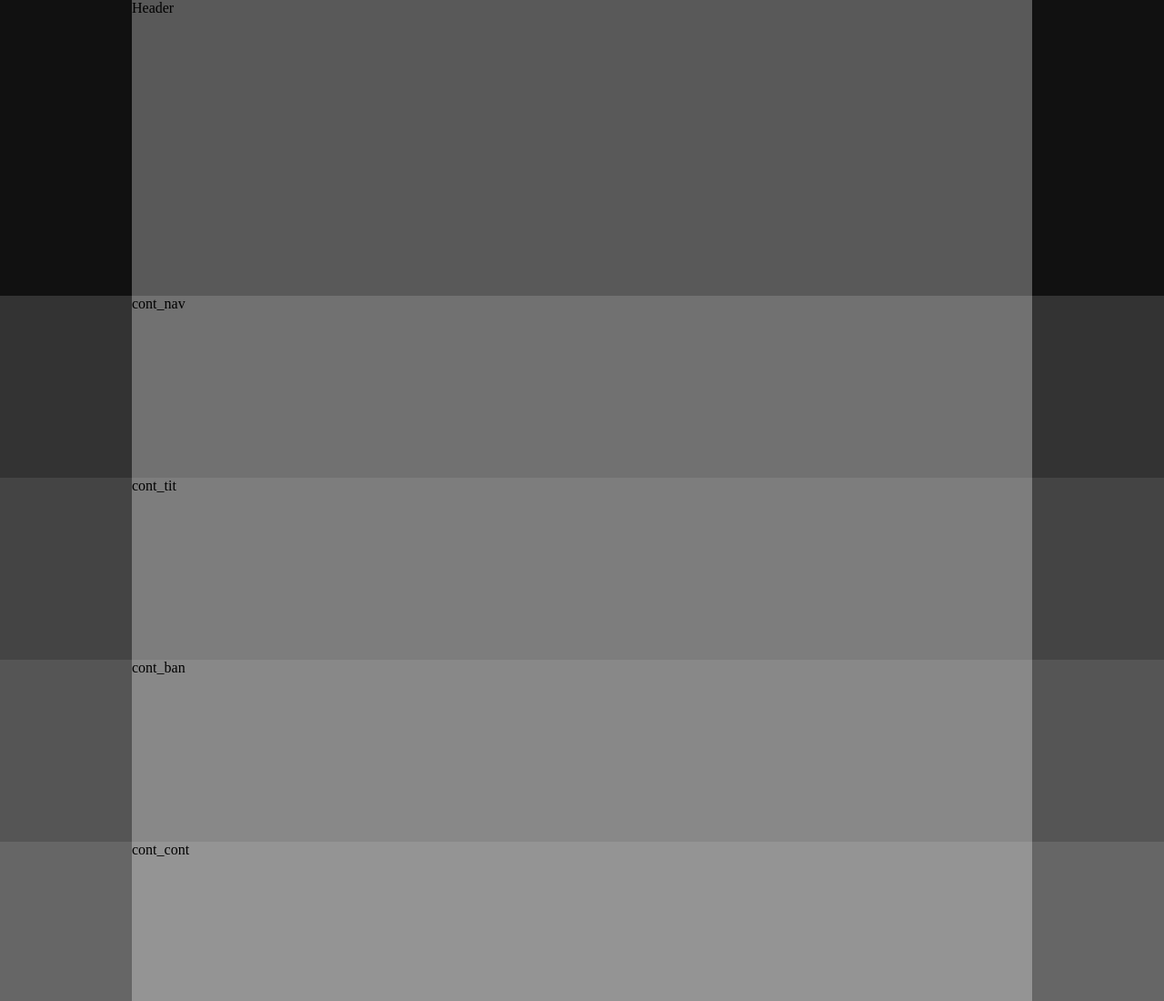
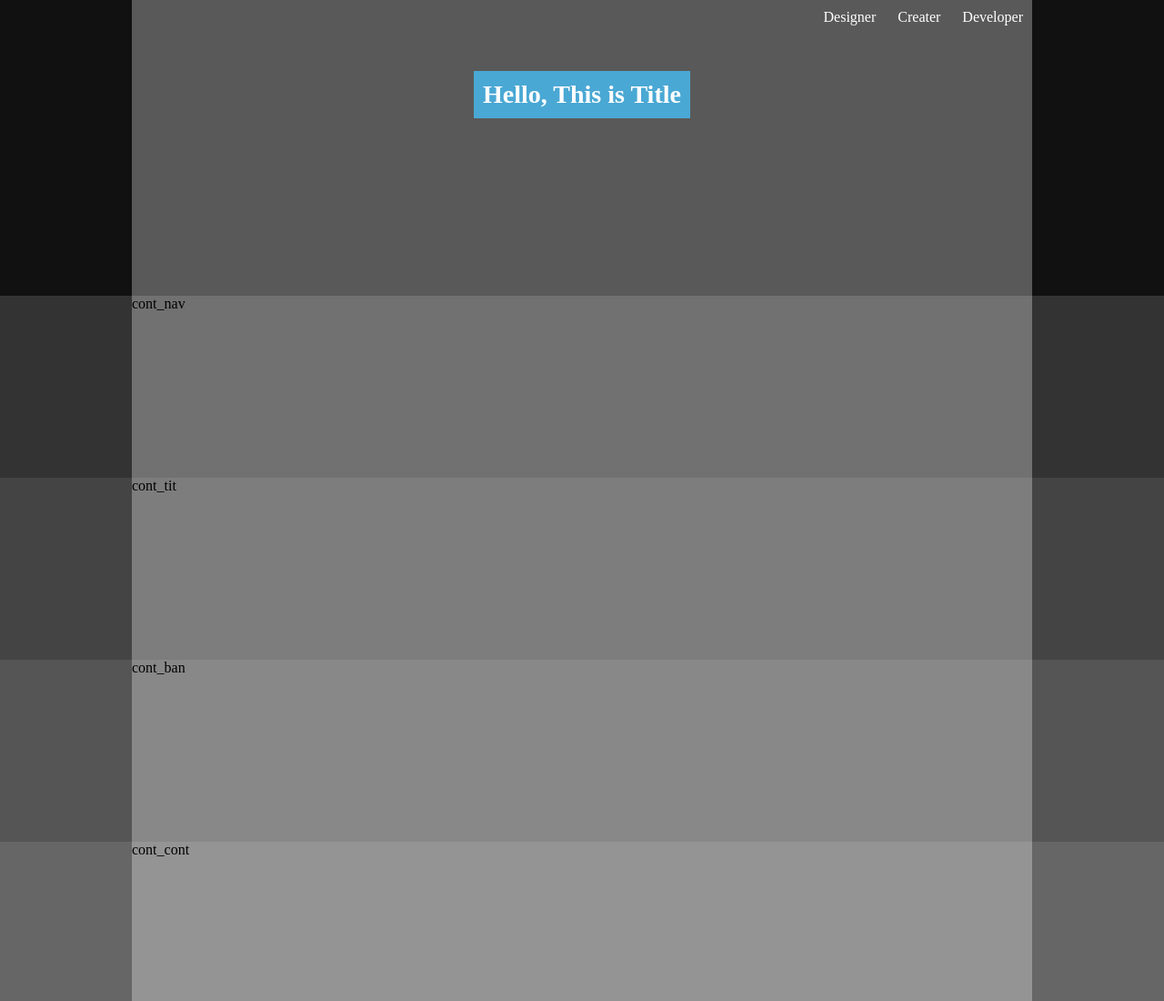
Before and after one commit to Hong-Seon/VanilaJS-Projects, a plain HTML site: page CreateWeb/index.html in a window 1280 px wide. Shown: the top 1100 px of the page at 91% size. Drawn offline with Linux system fonts and the light colour scheme.

Commit message:
CREATE - header title

```diff
--- a/CreateWeb/css/style.css
+++ b/CreateWeb/css/style.css
@@ -34,3 +34,37 @@
 #skip a:active, #skip a:focus {
     top:0;
 }
+
+/* 헤더 */
+.header {
+
+}
+
+.header .header-menu {
+    text-align: right;
+}
+
+.header .header-menu a {
+    color: #fff;
+    padding: 10px;
+    display: inline-block;
+}
+.header .header-menu a:hover {
+    color: #366;
+}
+
+.header .header-title {
+    text-align: center;
+}
+.header .header-title h1 {
+    background-color: #4aa8d4;
+    font-size: 28px;
+    padding: 10px;
+    display: inline-block;
+    color: #fff;
+    margin: 40px
+}
+
+.header .header-icon {
+
+}
--- a/CreateWeb/index.html
+++ b/CreateWeb/index.html
@@ -19,9 +19,26 @@
     <!-- //스킵 내비게이션 -->
 
     <div id="wrap">
-        <div id="header">
-            <div class="container"> Header </div>
-        </div>
+        <header id="header">
+            <div class="container">
+                <div class="header">
+                    <!-- 헤더 매뉴-->
+                    <div class="header-menu">
+                        <a href="">Designer</a>
+                        <a href="">Creater</a>
+                        <a href="">Developer</a>
+                    </div>
+                    <!-- //헤더 매뉴-->
+
+                    <!-- 헤더 타이틀 -->
+                    <div class="header-title">
+                        <h1>Hello, This is Title</h1>
+                    </div>
+                    <!-- //헤더 타이틀 -->
+                    <div class="header-icon"></div>
+                </div>
+            </div>
+        </header>
         <div id="contents">
             <div id="cont_nav">
                 <div class="container">cont_nav</div>
```
